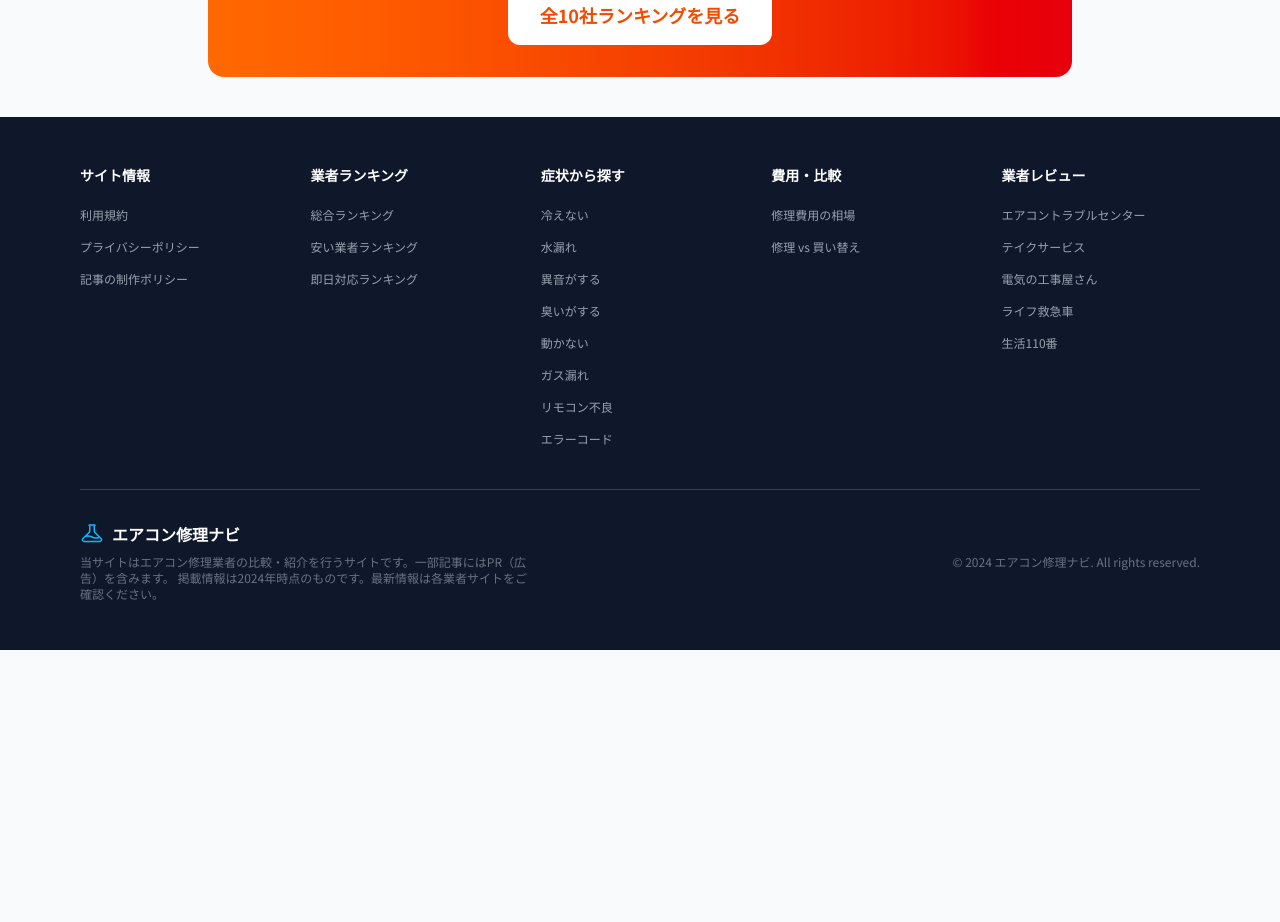
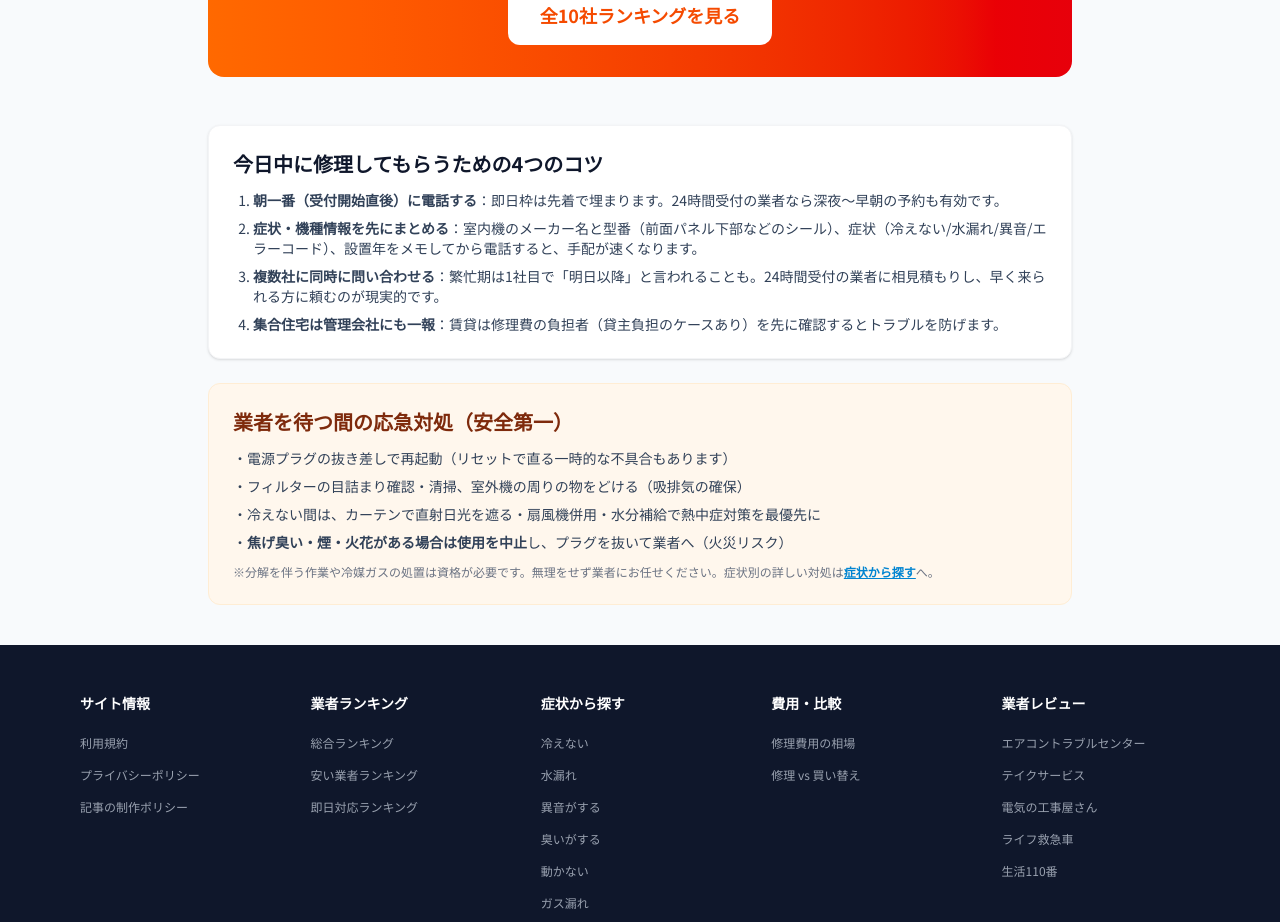
Before and after one commit to webmaster0818/aircon-repair-navi, a Next.js app: page /ranking/fast in a window 1280 px wide. Shown: the part 2400-3322 px from the top of the page. Before the commit the page ends 3050 px from the top, so only its background shows below. Built offline with nearby package versions, Linux system fonts and the light colour scheme.

Commit message:
v3バッチ2: ranking夜間24時間セクション/fast即日実用ガイド化/GA4計測基盤(ID待ち)

```diff
--- /dev/null
+++ b/app/components/Analytics.tsx
@@ -0,0 +1,44 @@
+'use client';
+
+import { useEffect } from 'react';
+import Script from 'next/script';
+
+// GA4測定ID。施主から発行され次第ここに設定すると計測が有効化される（空の間は何も読み込まない）
+export const GA_MEASUREMENT_ID = '';
+
+// CTAクリック計測: アフィリ(px.a8.net)と公式サイトへの外部リンククリックをGA4イベントとして送信
+export default function Analytics() {
+  useEffect(() => {
+    if (!GA_MEASUREMENT_ID) return;
+    const handler = (e: MouseEvent) => {
+      const a = (e.target as HTMLElement)?.closest?.('a');
+      if (!a || !a.href) return;
+      let url: URL;
+      try { url = new URL(a.href, location.href); } catch { return; }
+      if (url.host === location.host) return; // 内部リンクは対象外
+      const isAffiliate = url.host.endsWith('a8.net');
+      const w = window as unknown as { gtag?: (...args: unknown[]) => void };
+      w.gtag?.('event', 'cta_click', {
+        cta_type: isAffiliate ? 'affiliate' : 'external',
+        link_domain: url.host,
+        link_url: url.href.slice(0, 180),
+        page_path: location.pathname,
+      });
+    };
+    document.addEventListener('click', handler, { capture: true });
+    return () => document.removeEventListener('click', handler, { capture: true });
+  }, []);
+
+  if (!GA_MEASUREMENT_ID) return null;
+  return (
+    <>
+      <Script src={`https://www.googletagmanager.com/gtag/js?id=${GA_MEASUREMENT_ID}`} strategy="afterInteractive" />
+      <Script id="ga4-init" strategy="afterInteractive">
+        {`window.dataLayer = window.dataLayer || [];
+function gtag(){dataLayer.push(arguments);}
+gtag('js', new Date());
+gtag('config', '${GA_MEASUREMENT_ID}');`}
+      </Script>
+    </>
+  );
+}
--- a/app/layout.tsx
+++ b/app/layout.tsx
@@ -1,3 +1,4 @@
+import Analytics from "@/app/components/Analytics";
 import type { Metadata } from "next";
 import "./globals.css";
 import SiteHeader from "./components/SiteHeader";
@@ -43,6 +44,7 @@ export default function RootLayout({
         />
         </main>
         <SiteFooter />
+        <Analytics />
       </body>
     </html>
   );
--- a/app/ranking/fast/page.tsx
+++ b/app/ranking/fast/page.tsx
@@ -6,7 +6,7 @@ import AffiliateOfficialButton from "@/app/components/AffiliateOfficialButton";
 import { getAffiliate } from "@/lib/affiliates";
 
 export const metadata: Metadata = {
-  title: "即日対応エアコン修理業者ランキング｜急ぎの修理はこれ",
+  title: "エアコン修理を即日で頼むには？【今日直したい】24時間受付業者と当日予約のコツ",
   description: "エアコンが急に壊れた！今すぐ修理したい方向けの即日・最速対応業者ランキング。最短5分で手配可能な業者も。",
 };
 
@@ -125,6 +125,29 @@ export default function FastRankingPage() {
             全10社ランキングを見る
           </Link>
         </div>
+        {/* 今日直すための実用ガイド（2026-07-04追加） */}
+        <section className="mt-12 space-y-6">
+          <div className="bg-white rounded-xl p-6 border border-gray-100 shadow-sm">
+            <h2 className="text-xl font-bold text-slate-900 mb-3">今日中に修理してもらうための4つのコツ</h2>
+            <ol className="space-y-2 text-sm text-slate-700 list-decimal pl-5">
+              <li><strong>朝一番（受付開始直後）に電話する</strong>：即日枠は先着で埋まります。24時間受付の業者なら深夜〜早朝の予約も有効です。</li>
+              <li><strong>症状・機種情報を先にまとめる</strong>：室内機のメーカー名と型番（前面パネル下部などのシール）、症状（冷えない/水漏れ/異音/エラーコード）、設置年をメモしてから電話すると、手配が速くなります。</li>
+              <li><strong>複数社に同時に問い合わせる</strong>：繁忙期は1社目で「明日以降」と言われることも。24時間受付の業者に相見積もりし、早く来られる方に頼むのが現実的です。</li>
+              <li><strong>集合住宅は管理会社にも一報</strong>：賃貸は修理費の負担者（貸主負担のケースあり）を先に確認するとトラブルを防げます。</li>
+            </ol>
+          </div>
+          <div className="bg-orange-50 rounded-xl p-6 border border-orange-100">
+            <h2 className="text-xl font-bold text-orange-900 mb-3">業者を待つ間の応急対処（安全第一）</h2>
+            <ul className="space-y-2 text-sm text-slate-700">
+              <li>・電源プラグの抜き差しで再起動（リセットで直る一時的な不具合もあります）</li>
+              <li>・フィルターの目詰まり確認・清掃、室外機の周りの物をどける（吸排気の確保）</li>
+              <li>・冷えない間は、カーテンで直射日光を遮る・扇風機併用・水分補給で熱中症対策を最優先に</li>
+              <li>・<strong>焦げ臭い・煙・火花がある場合は使用を中止</strong>し、プラグを抜いて業者へ（火災リスク）</li>
+            </ul>
+            <p className="text-xs text-gray-500 mt-3">※分解を伴う作業や冷媒ガスの処置は資格が必要です。無理をせず業者にお任せください。症状別の詳しい対処は<Link href="/symptom" className="text-sky-600 underline font-bold">症状から探す</Link>へ。</p>
+          </div>
+        </section>
+
       </div>
     </>
   );
--- a/app/ranking/page.tsx
+++ b/app/ranking/page.tsx
@@ -109,6 +109,22 @@ export default function RankingPage() {
           ))}
         </div>
 
+        {/* 夜間・24時間受付で選ぶ（2026-07-04・夏の熱帯夜対策） */}
+        <section className="mt-12 bg-sky-50 border border-sky-200 rounded-2xl p-6">
+          <h2 className="text-xl font-bold text-slate-900 mb-2">夜間・24時間受付で選ぶ（熱帯夜の故障に）</h2>
+          <p className="text-sm text-slate-700 leading-relaxed mb-4">
+            7〜8月の夜間にエアコンが止まると熱中症のリスクに直結します。当サイト掲載業者のうち、<strong>24時間受付を公称している業者</strong>は次のとおりです（受付=相談・予約の受付時間。実際の訪問時間帯は業者・地域・混雑状況で異なるため、電話時に到着目安をご確認ください）。
+          </p>
+          <ul className="space-y-2 text-sm text-slate-700 mb-4">
+            {companies.filter((c) => (c.features || []).some((f) => String(f).includes("24時間"))).map((c) => (
+              <li key={c.slug} className="flex items-center justify-between gap-3 bg-white rounded-lg px-4 py-2.5 border border-gray-100">
+                <span><Link href={`/company/${c.slug}`} className="font-bold text-sky-700 hover:underline">{c.name}</Link><span className="text-xs text-gray-500 ml-2">{c.responseTime}</span></span>
+              </li>
+            ))}
+          </ul>
+          <p className="text-xs text-gray-500">※「24時間」は各社公式の受付に関する公称です。深夜帯は割増料金の業者もあるため、料金条件もあわせてご確認ください。</p>
+        </section>
+
         {/* Related Links */}
         <div className="mt-12 grid grid-cols-1 md:grid-cols-2 gap-4">
           <Link href="/ranking/fast" className="flex items-center gap-4 bg-white rounded-xl p-5 border border-gray-100 shadow-sm hover:border-sky-200 transition-colors">
```
